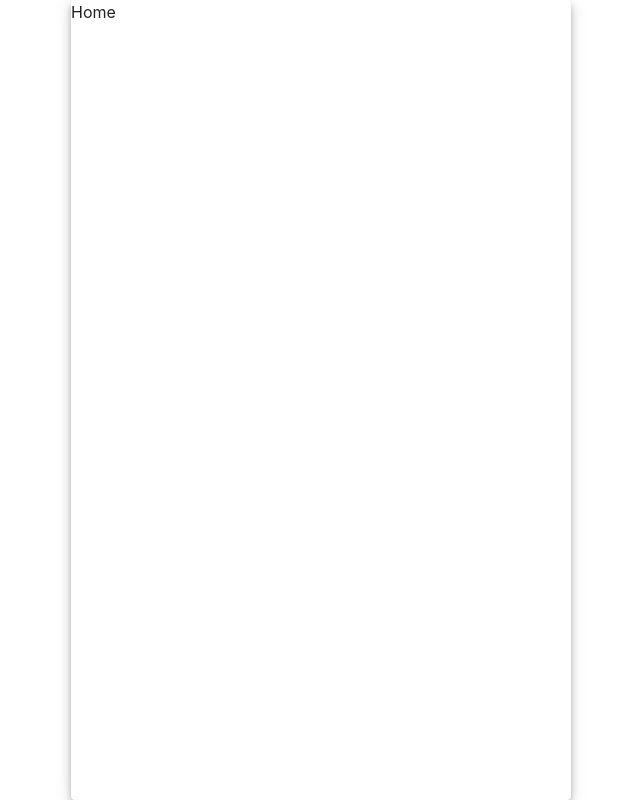
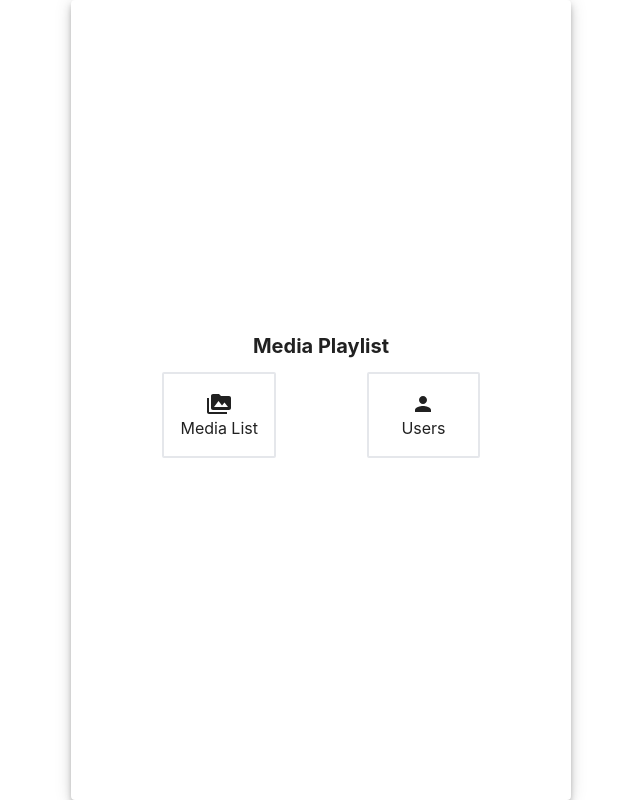
Before and after one commit to muttaqinrizal/movies, a React (Create React App) app: page / in a window 1280 px wide. Shown: the whole page, without its empty margins (319-959 px from the left). Built offline with nearby package versions, Linux system fonts and the light colour scheme.

Commit message:
[ADD] home and navigation

```diff
--- a/src/pages/home/index.jsx
+++ b/src/pages/home/index.jsx
@@ -1,5 +1,26 @@
+import { PermMedia, Person } from "@mui/icons-material";
 import React from "react";
+import { Link } from "react-router-dom";
 
 export default function Home() {
-  return <div>Home</div>;
+  const [value, setValue] = React.useState(0);
+  return (
+    <div className="pt-80">
+      <div className="text-center text-xl font-bold m-3">Media Playlist</div>
+      <div className="flex justify-evenly">
+        <Link to="media-list">
+          <div className="border-2 p-4 text-center rounded-sm">
+            <PermMedia />
+            <h1>Media List</h1>
+          </div>
+        </Link>
+        <Link to="user">
+          <div className="border-2 px-8 py-4 text-center rounded-sm">
+            <Person />
+            <h1>Users</h1>
+          </div>
+        </Link>
+      </div>
+    </div>
+  );
 }
--- a/src/pages/mediaList/index.jsx
+++ b/src/pages/mediaList/index.jsx
@@ -1,5 +1,6 @@
 import { gql, useQuery } from "@apollo/client";
 import React from "react";
+import NavBar from "../../components/navbar";
 import ErrorMessage from "../../helper/errorMessage";
 import Loading from "../../helper/loading";
 
@@ -29,7 +30,7 @@ export default function MediaList() {
   if (error) return <ErrorMessage error={error} />;
   return (
     <div className="container mx-auto flex flex-col text-center">
-      <h1 className="font-bold">Media</h1>
+      <NavBar currentPage="Media" />
       {data.Page.mediaList.map((res) => (
         <div key={res.id} className="border-solid border-2 rounded-sm m-4 p-2">
           <p>{res.media.title.english}</p>
--- a/src/pages/user/index.jsx
+++ b/src/pages/user/index.jsx
@@ -2,24 +2,28 @@ import { gql, useQuery } from "@apollo/client";
 import React from "react";
 import ErrorMessage from "../../helper/errorMessage";
 import Loading from "../../helper/loading";
+import NavBar from "../../components/navbar";
 
-const STAFF = gql`
+const USER = gql`
   {
     Page {
-      staff(sort: ID)
+      users(sort: ID) {
+        id
+        name
+      }
     }
   }
 `;
 
 export default function Staff() {
-  const { data, loading, error } = useQuery(STAFF);
+  const { data, loading, error } = useQuery(USER);
   if (loading) return <Loading />;
   if (error) return <ErrorMessage error={error} />;
   return (
     <div className="container mx-auto flex flex-col text-center">
-      <h1 className="font-bold">Genre</h1>
-      {data.Page.staff.map((res) => (
-        <div key={res.id} className="border-solid border-2 rounded-sm m-4 p-2">
+      <NavBar currentPage="List of Users" />
+      {data.Page.users.map((res) => (
+        <div key={res.id} className="border-solid border-2 rounded-sm m-2 p-2">
           {res.name}
         </div>
       ))}
```
